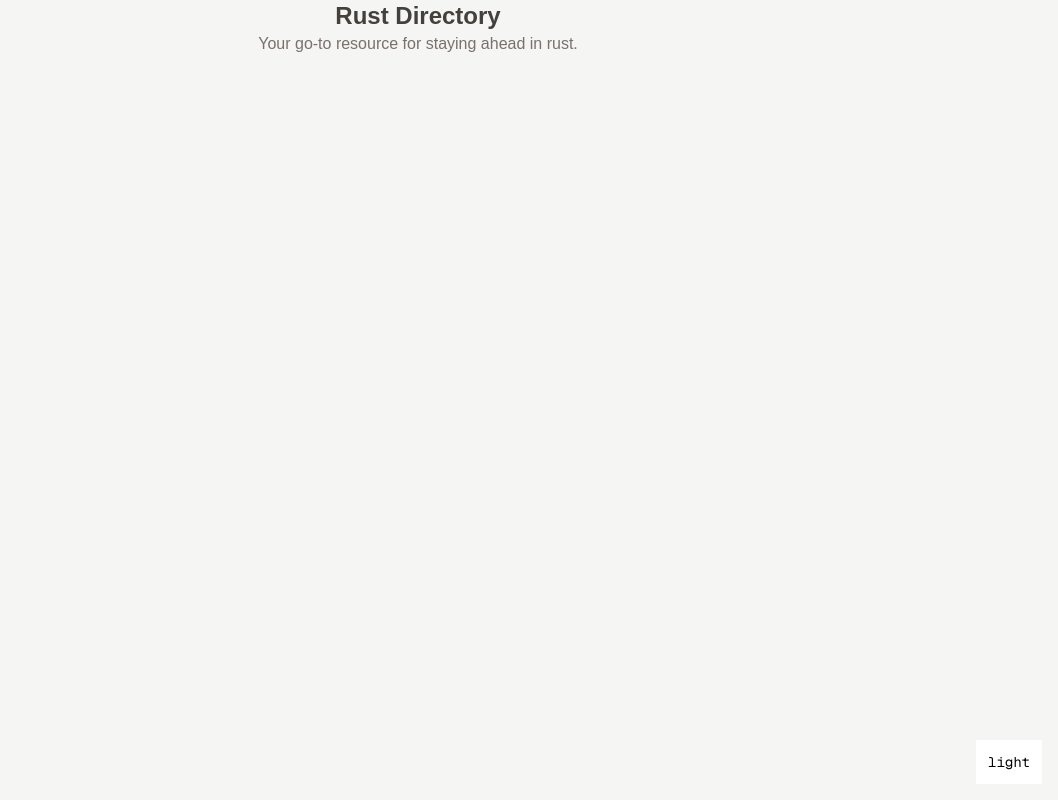
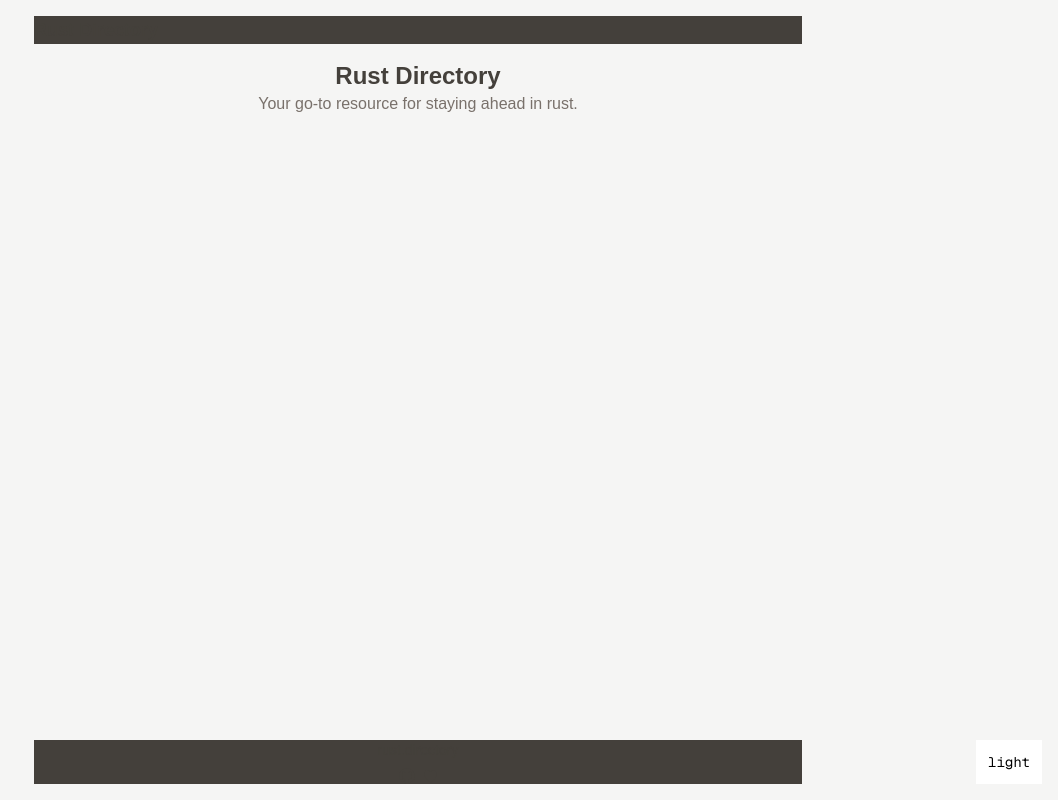
Before and after one commit to joepetrillo/rust.directory, a Next.js app: page / in a window 1280 px wide. Shown: the whole page, without its empty margins (222-1280 px from the left). Built offline with nearby package versions, Linux system fonts and the light colour scheme; a web font is replaced by a local one.

Commit message:
begin primary layout design

```diff
--- /dev/null
+++ b/src/app/(main)/layout.tsx
@@ -0,0 +1,12 @@
+import Footer from "@/components/footer";
+import Header from "@/components/header";
+
+export default function Layout({ children }: { children: React.ReactNode }) {
+  return (
+    <div className="flex min-h-screen flex-col">
+      <Header />
+      <main className="flex-1">{children}</main>
+      <Footer />
+    </div>
+  );
+}
--- a/src/app/layout.tsx
+++ b/src/app/layout.tsx
@@ -2,8 +2,8 @@ import type { Metadata } from "next";
 import { ThemeProvider } from "next-themes";
 import { Geist_Mono } from "next/font/google";
 import localFont from "next/font/local";
+import ThemeSwitcher from "../components/theme-switcher";
 import "./globals.css";
-import ThemeSwitcher from "./theme-switcher";
 
 const unicaSans = localFont({
   src: [
--- /dev/null
+++ b/src/components/footer.tsx
@@ -0,0 +1,46 @@
+import Link from "next/link";
+
+export default function Footer() {
+  return (
+    <footer className="px-4 py-4">
+      <div className="mx-auto flex max-w-screen-md flex-col items-center justify-center gap-2 bg-stone-700">
+        <p className="text-sm">rust.directory</p>
+        <div className="flex items-center gap-2">
+          <Link href="https://github.com/joepetrillo" target="_blank">
+            <svg
+              width="15"
+              height="15"
+              viewBox="0 0 15 15"
+              fill="none"
+              xmlns="http://www.w3.org/2000/svg"
+              className="h-4 w-4"
+            >
+              <path
+                d="M7.49933 0.25C3.49635 0.25 0.25 3.49593 0.25 7.50024C0.25 10.703 2.32715 13.4206 5.2081 14.3797C5.57084 14.446 5.70302 14.2222 5.70302 14.0299C5.70302 13.8576 5.69679 13.4019 5.69323 12.797C3.67661 13.235 3.25112 11.825 3.25112 11.825C2.92132 10.9874 2.44599 10.7644 2.44599 10.7644C1.78773 10.3149 2.49584 10.3238 2.49584 10.3238C3.22353 10.375 3.60629 11.0711 3.60629 11.0711C4.25298 12.1788 5.30335 11.8588 5.71638 11.6732C5.78225 11.205 5.96962 10.8854 6.17658 10.7043C4.56675 10.5209 2.87415 9.89918 2.87415 7.12104C2.87415 6.32925 3.15677 5.68257 3.62053 5.17563C3.54576 4.99226 3.29697 4.25521 3.69174 3.25691C3.69174 3.25691 4.30015 3.06196 5.68522 3.99973C6.26337 3.83906 6.8838 3.75895 7.50022 3.75583C8.1162 3.75895 8.73619 3.83906 9.31523 3.99973C10.6994 3.06196 11.3069 3.25691 11.3069 3.25691C11.7026 4.25521 11.4538 4.99226 11.3795 5.17563C11.8441 5.68257 12.1245 6.32925 12.1245 7.12104C12.1245 9.9063 10.4292 10.5192 8.81452 10.6985C9.07444 10.9224 9.30633 11.3648 9.30633 12.0413C9.30633 13.0102 9.29742 13.7922 9.29742 14.0299C9.29742 14.2239 9.42828 14.4496 9.79591 14.3788C12.6746 13.4179 14.75 10.7025 14.75 7.50024C14.75 3.49593 11.5036 0.25 7.49933 0.25Z"
+                fill="currentColor"
+                fillRule="evenodd"
+                clipRule="evenodd"
+              ></path>
+            </svg>
+          </Link>
+          <Link href="https://buymeacoffee.com/jpetrillo" target="_blank">
+            <svg
+              width="15"
+              height="15"
+              viewBox="0 0 15 15"
+              fill="none"
+              xmlns="http://www.w3.org/2000/svg"
+            >
+              <path
+                d="M1.35248 4.90532C1.35248 2.94498 2.936 1.35248 4.89346 1.35248C6.25769 1.35248 6.86058 1.92336 7.50002 2.93545C8.13946 1.92336 8.74235 1.35248 10.1066 1.35248C12.064 1.35248 13.6476 2.94498 13.6476 4.90532C13.6476 6.74041 12.6013 8.50508 11.4008 9.96927C10.2636 11.3562 8.92194 12.5508 8.00601 13.3664C7.94645 13.4194 7.88869 13.4709 7.83291 13.5206C7.64324 13.6899 7.3568 13.6899 7.16713 13.5206C7.11135 13.4709 7.05359 13.4194 6.99403 13.3664C6.0781 12.5508 4.73641 11.3562 3.59926 9.96927C2.39872 8.50508 1.35248 6.74041 1.35248 4.90532Z"
+                fill="currentColor"
+                fillRule="evenodd"
+                clipRule="evenodd"
+              ></path>
+            </svg>
+          </Link>
+        </div>
+      </div>
+    </footer>
+  );
+}
--- /dev/null
+++ b/src/components/header.tsx
@@ -0,0 +1,9 @@
+export default function Header() {
+  return (
+    <header className="px-4 py-4">
+      <div className="mx-auto flex max-w-screen-md items-center justify-between bg-stone-700">
+        <h1 className="text-lg font-bold">Rust Directory</h1>
+      </div>
+    </header>
+  );
+}
```
Also changed, not shown: src/app/(main)/page.tsx (renamed from src/app/page.tsx), src/components/theme-switcher.tsx (renamed from src/app/theme-switcher.tsx).
